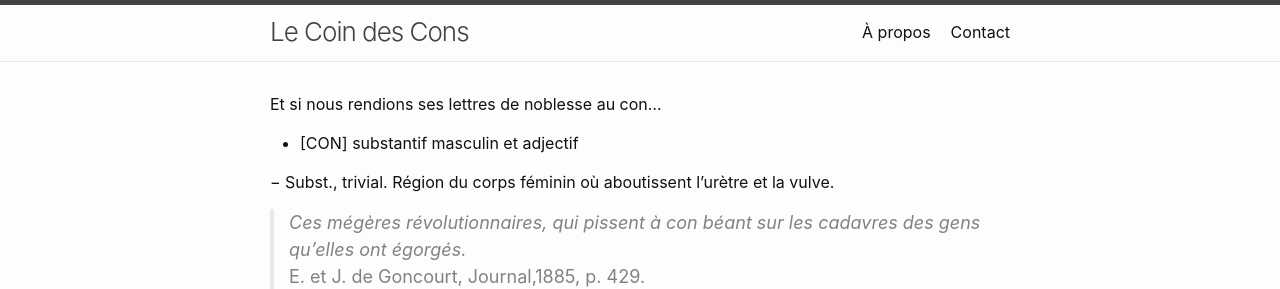
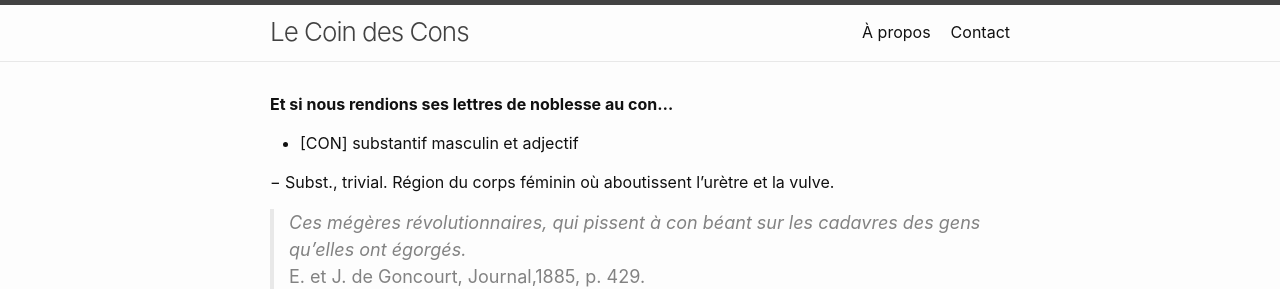
Before and after one commit to violaine-web/essai-site, a Jekyll site: the page built from index.md, in a window 1280 px wide. Shown: the top 289 px of the page. Built offline with Jekyll 4.4.1, drawn with Linux system fonts in a browser that asks for light colours.

```diff
--- a/index.md
+++ b/index.md
@@ -7,7 +7,7 @@
 #
 layout: home
 ---
-Et si nous rendions ses lettres de noblesse au con...
+**Et si nous rendions ses lettres de noblesse au con...**
 - [CON] substantif masculin et adjectif
 
 − Subst., trivial. Région du corps féminin où aboutissent l'urètre et la vulve.
```
Also changed, not shown: _posts/2022-06-23-en-garde.md (+4 -3 lines).
